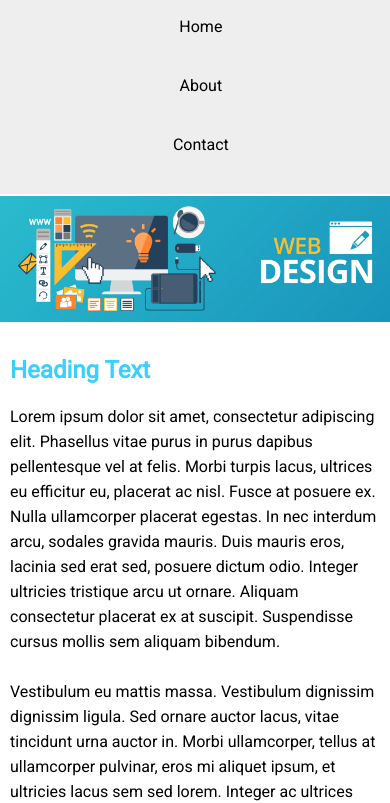
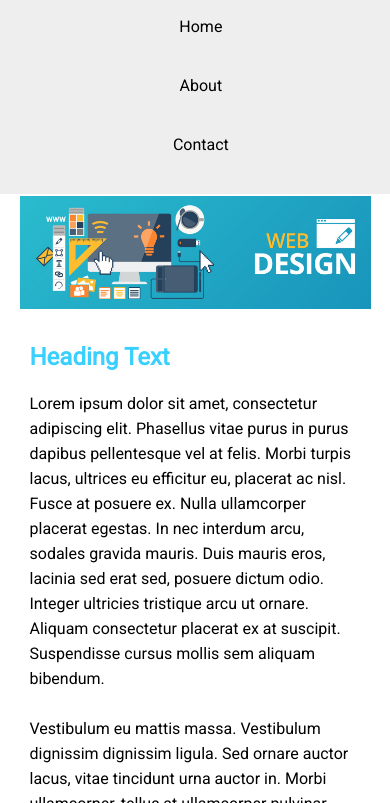
Before and after one commit to Girish21/webdevworkshop, a plain HTML site: page index.html in a window 390 px wide. Shown: the part 41-844 px from the top of the page. Drawn offline with Linux system fonts and the light colour scheme.

Commit message:
initial commit

```diff
--- a/css/style.css
+++ b/css/style.css
@@ -171,6 +171,8 @@ footer{
 
 @media screen and (max-width: 426px){
 
+
+
   #main-nav span{
     display: block;
     width: 100%;
@@ -195,12 +197,13 @@ footer{
   }
 
   #wraper{
-    width: 100%;
+    width: 90%;
     margin: 237px auto 10px auto;
   }
 
   #banner img{
      width: 100%;
+     height: 80%;
   }
 
   .column{
```
